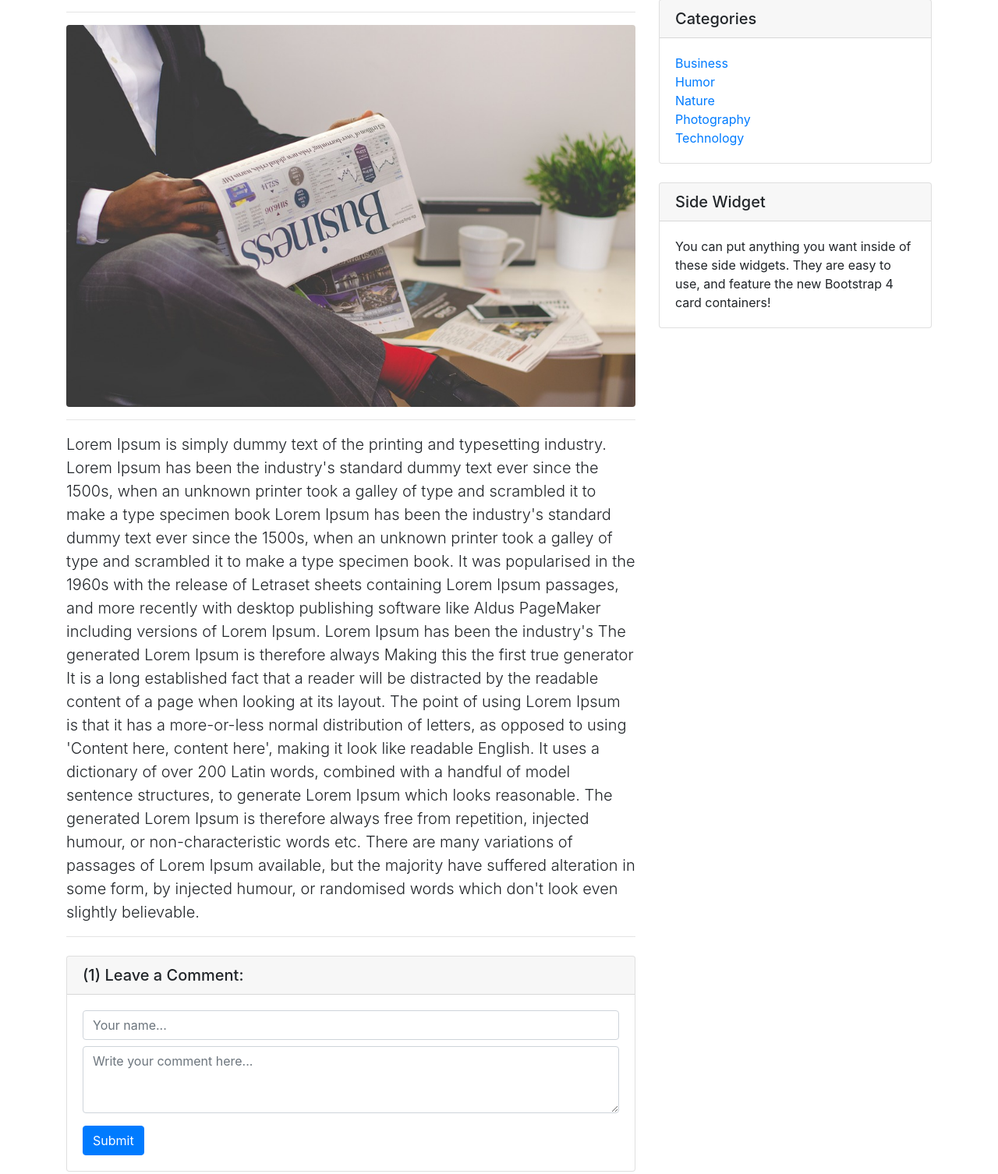
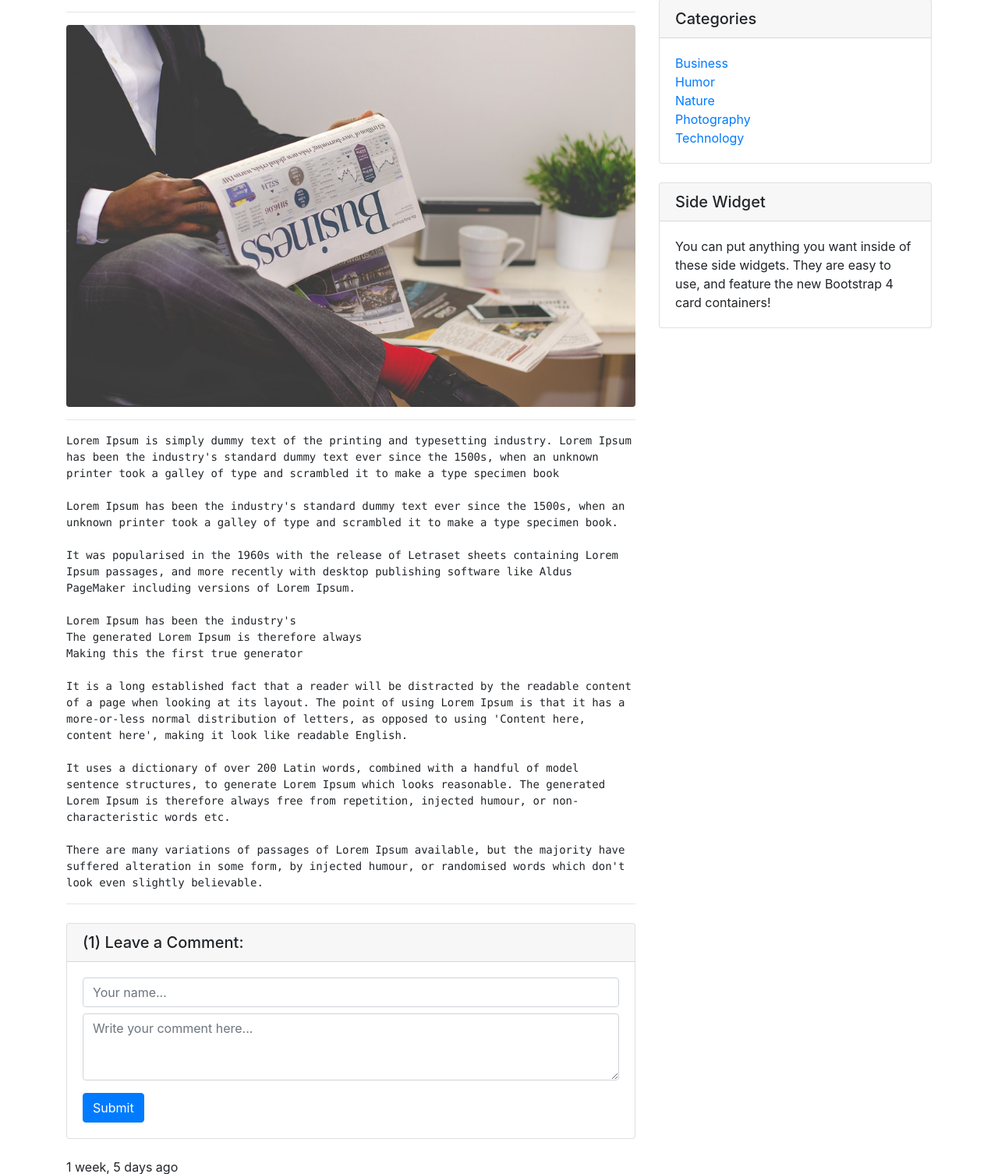
Before and after one commit to karan-chaudhari/Django_Blog, a Django app: a page that uses myblog/templates/post.html in a window 1280 px wide. Shown: the part 272-1778 px from the top of the page at 78% size. Run offline with Django 3.2, Linux system fonts and the light colour scheme; data comes from the database, SQL or seed files in the repository; both versions use the stored data as it was after the commit; some libraries are stand-ins or nearby versions.

Commit message:
fix bug in post content

```diff
--- a/myblog/templates/post.html
+++ b/myblog/templates/post.html
@@ -38,7 +38,9 @@
           <hr>
 
           <!-- Post Content -->
-          <p class="lead" >{{post.content}}</p>
+          <pre style="white-space: pre-line;">
+          {{post.content}}
+          </pre>
 
           <hr>
 
```
Also changed, not shown: db.sqlite3.
